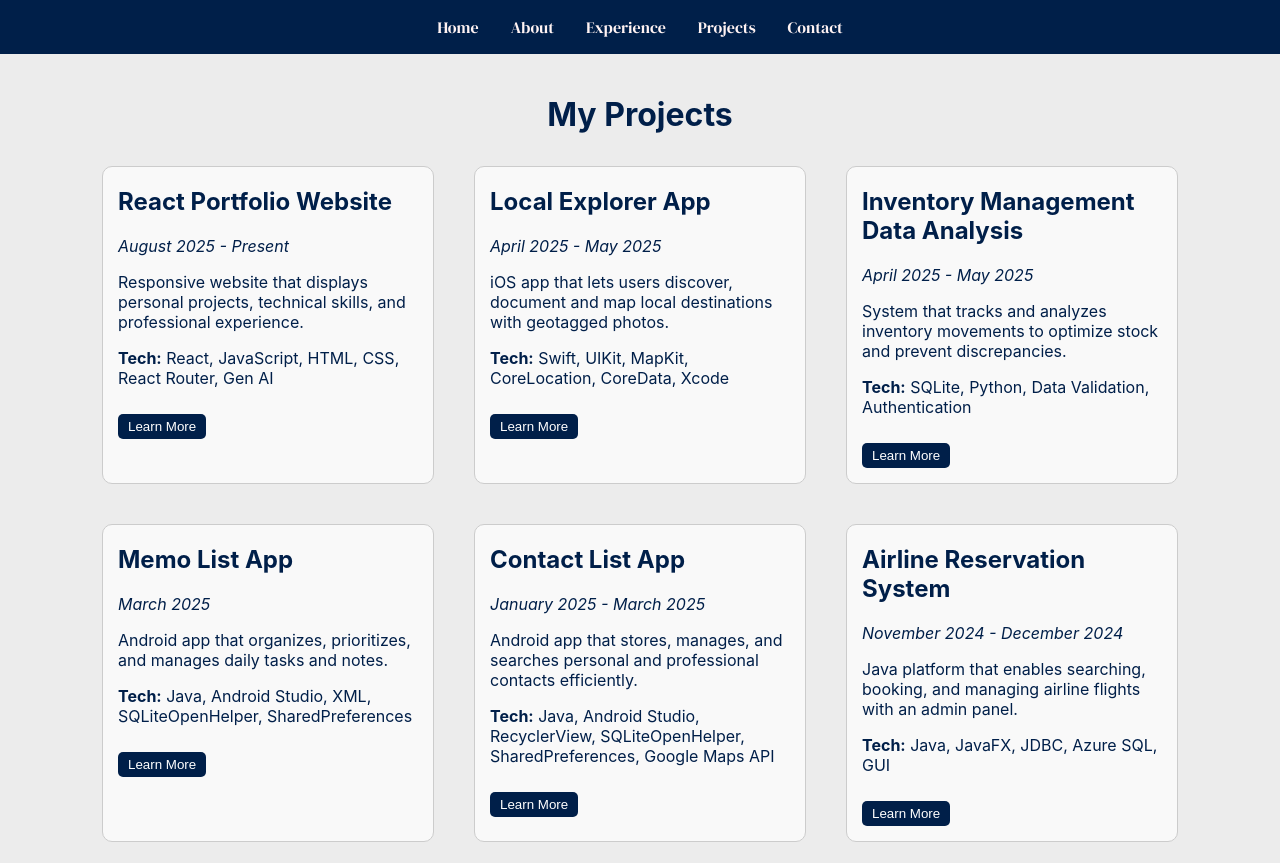
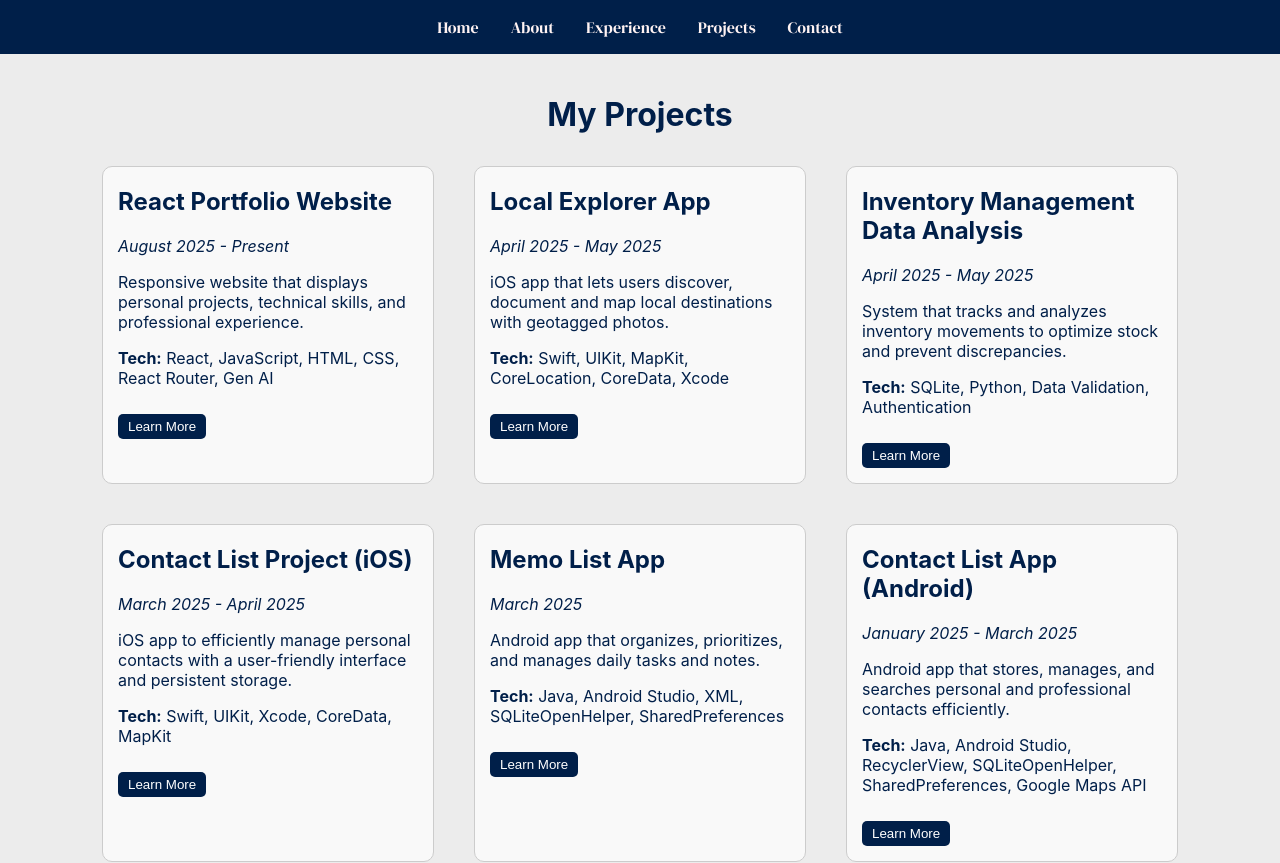
Before and after one commit to anhphan17/software-development-portfolio, a React (Create React App) app: page /software-development-portfolio/projects in a window 1280 px wide. Shown: the top 863 px of the page. Built offline with nearby package versions, Linux system fonts and the light colour scheme.

Commit message:
Added iOS Contact List Project

```diff
--- a/src/data/projects.js
+++ b/src/data/projects.js
@@ -54,6 +54,23 @@ const projects = [
     },
     {
         id: 4,
+        title: "Contact List Project (iOS)",
+        detailsDescription: "An iOS mobile application for managing personal contacts, allowing users to add, view, edit, and delete contacts efficiently. The app uses CoreData for persistent storage and features a clean, intuitive interface built with UIKit.",
+        tech: "Swift, UIKit, Xcode, CoreData, MapKit",
+        date: "March 2025 - April 2025",
+        keyFeatures: [
+            "Add new contacts with name, phone number, email, and optional notes.",
+            "Edit existing contact information and update details.",
+            "Delete contacts with swipe gestures.",
+            "Persistent storage using CoreData to save contacts locally.",
+            "MapKit integration to display contact locations on an interactive map."
+        ],
+        summary: "iOS app to efficiently manage personal contacts with a user-friendly interface and persistent storage.",
+        outcome: "Delivered a fully functional iOS contact management app, demonstrating proficiency in Swift, UIKit, and local data persistence.",
+        repoLink: "https://github.com/anhphan17/MyiOSContactList"
+    },
+    {
+        id: 5,
         title: "Memo List App",
         cardDescription: "Team Project (Android)",
         detailsDescription: "An Android mobile application for task management and note-taking, designed to help users organize their daily activities with priority sorting and filtering. The app allows for persistent storage of memos using SQLite and provides and intuitive interface for quick memo creation and navigation.",
@@ -71,8 +88,8 @@ const projects = [
         repoLink: "https://github.com/anhphan17/MemoList"
     },
     {
-        id: 5,
-        title: "Contact List App",
+        id: 6,
+        title: "Contact List App (Android)",
         cardDescription: "Solo Project (Android)",
         detailsDescription: "A native Android application for maintaining personal or professional contact information. The app allows users to add, edit, delete, and sort contacts efficiently, while securely storing data locally on the device.",
         tech: "Java, Android Studio, RecyclerView, SQLiteOpenHelper, SharedPreferences, Google Maps API",
@@ -89,7 +106,7 @@ const projects = [
         repoLink: "https://github.com/anhphan17/CIS4280ContactListProject"
     },
     {
-        id: 6,
+        id: 7,
         title: "Airline Reservation System",
         cardDescription: "Team Project (Java)",
         detailsDescription: "A Java application simulating a real-world airline booking system, including flight search, booking, cancellations, and administrative features. The system connects a GUI built in JavaFX with a relational database through JDBC, providing a fully functional end-to-end airline reservation experience.",
@@ -106,7 +123,7 @@ const projects = [
         summary: "Java platform that enables searching, booking, and managing airline flights with an admin panel.",
         outcome: "Delivered a scalable, database-driven system that mirrors real-world airline systems, improving understanding of full-stack development and complex data management.",
         repoLink: "https://github.com/anhphan17/CIS3270FlightProject"
-    },
+    }
 
 ];
 
```
